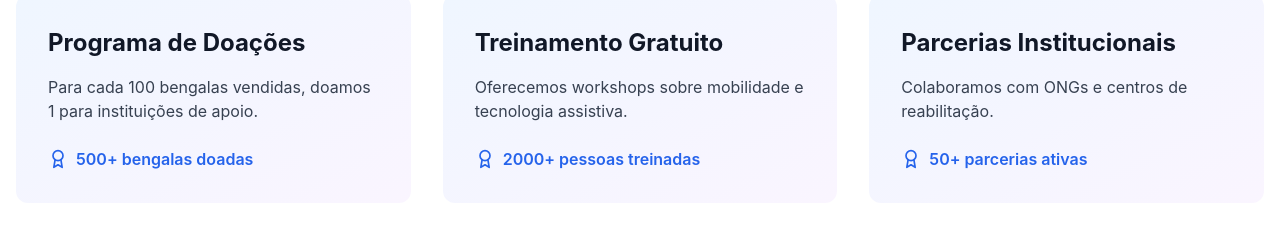
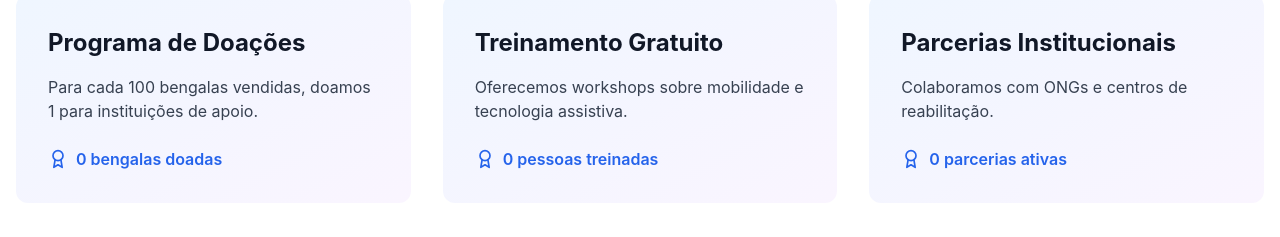
Before and after one commit to Seidimussa/caminho-seguro, a React (Vite) app: page /inclusao in a window 1280 px wide. Shown: the part 1149-1386 px from the top of the page. Built offline with nearby package versions, Linux system fonts and the light colour scheme.

Commit message:
Reset impact metrics for donation program, training workshops, and institutional partnerships to reflect current status

```diff
--- a/src/pages/Inclusao.jsx
+++ b/src/pages/Inclusao.jsx
@@ -31,17 +31,17 @@ const Inclusao = () => {
     {
       title: "Programa de Doações",
       description: "Para cada 100 bengalas vendidas, doamos 1 para instituições de apoio.",
-      impact: "500+ bengalas doadas"
+      impact: "0 bengalas doadas"
     },
     {
       title: "Treinamento Gratuito",
       description: "Oferecemos workshops sobre mobilidade e tecnologia assistiva.",
-      impact: "2000+ pessoas treinadas"
+      impact: "0 pessoas treinadas"
     },
     {
       title: "Parcerias Institucionais",
       description: "Colaboramos com ONGs e centros de reabilitação.",
-      impact: "50+ parcerias ativas"
+      impact: "0 parcerias ativas"
     }
   ];
 
```
